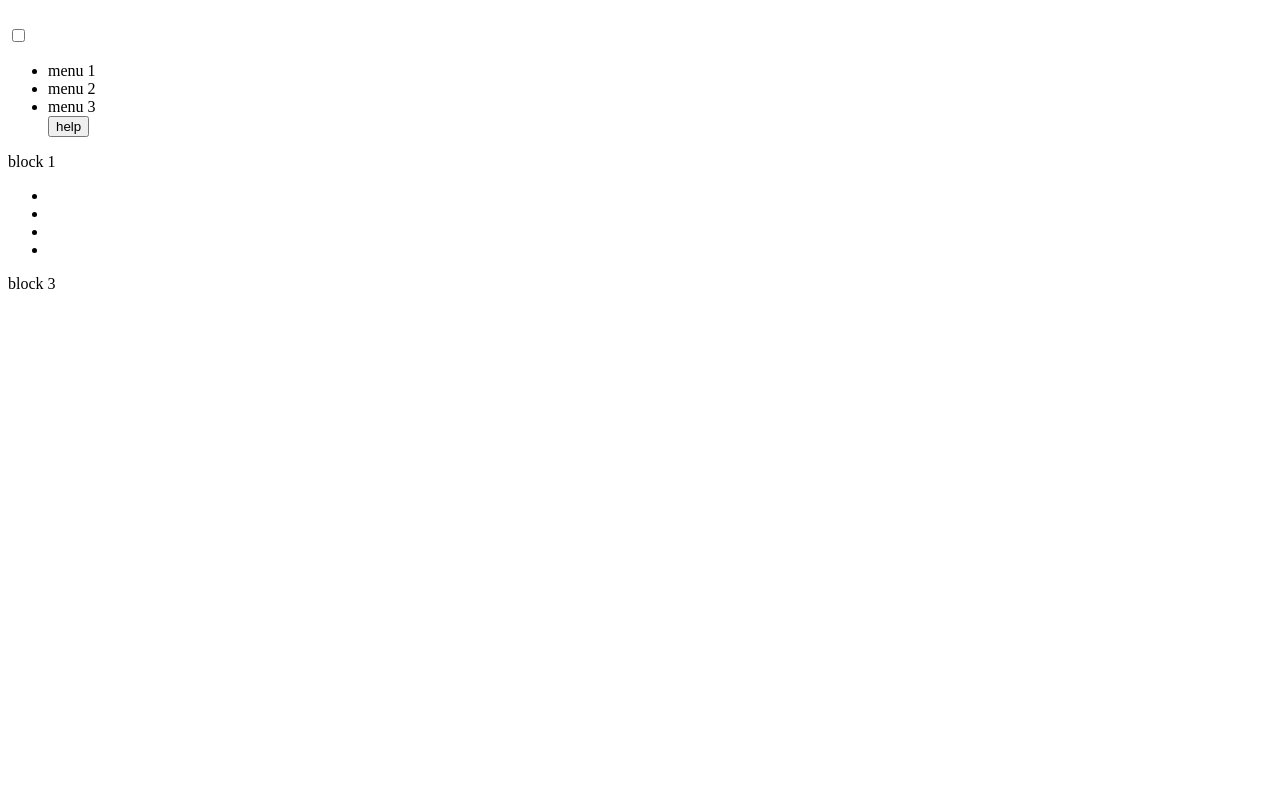
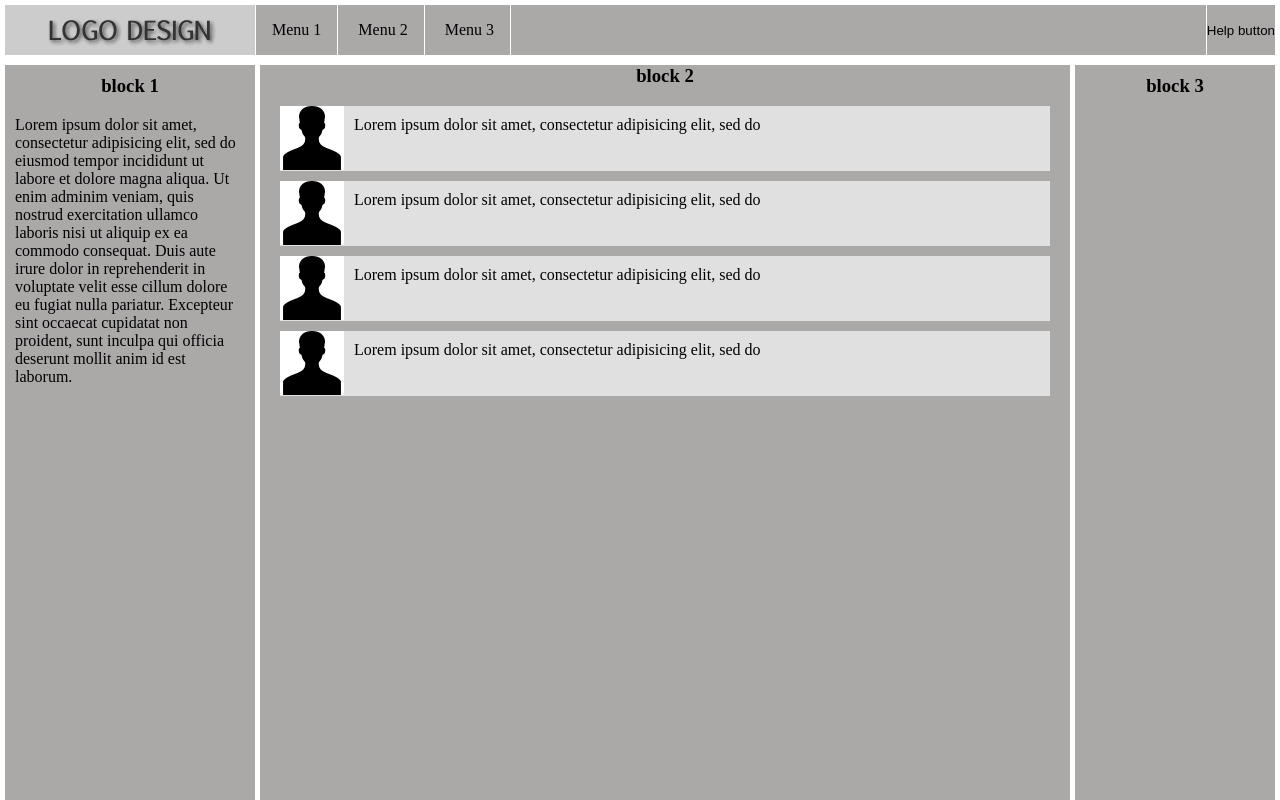
Before and after one commit to litichevskiy/maket, a plain HTML site: page index.html in a window 1280 px wide. Drawn offline with Linux system fonts and the light colour scheme.

Commit message:
доделал css для блоков

```diff
--- /dev/null
+++ b/css/block_one.css
@@ -0,0 +1,10 @@
+.blockOne{
+	background-color : #ABA8A8;
+	/*text-align: justify;*/
+	margin: 5px 0 0 5px;
+	box-sizing: border-box;
+	width : 250px;
+	padding: 10px;
+	float : left;
+	height : inherit;
+}
--- /dev/null
+++ b/css/block_three.css
@@ -0,0 +1,9 @@
+.blockThree{
+	background-color : #ABA8A8;
+	box-sizing : border-box;
+	margin: 5px 5px 0 5px;
+	width : 200px;
+	height : inherit;
+	float : right;
+	padding: 10px;
+}
--- /dev/null
+++ b/css/block_two.css
@@ -0,0 +1,20 @@
+.blockTwo{
+	background-color : #ABA8A8;
+	box-sizing : border-box;
+	margin : 10px 210px 0 260px;
+	height : inherit;
+}
+.list{
+	list-style-type : none;
+	padding : 0;
+}
+.itemList{
+	background-color : #E0E0E0;
+	height : 65px;
+	margin : 0 20px 10px 20px;
+
+	transition : 0.3s;
+}
+.itemList:hover{
+	cursor : pointer;
+}
--- /dev/null
+++ b/css/index.css
@@ -0,0 +1,34 @@
+body,html{
+	width: 100%;
+	height: 100%;
+	margin: 0;
+}
+.container{
+	width:100%;
+	height:100%;
+	overflow: hidden;
+}
+.content{
+	max-height: 100%;
+	overflow: auto;
+}
+.headerBlock{
+	text-align: center;
+	margin-top: 0;
+}
+.human_profile{
+	width: 64px;
+	height:64px;
+	float: left;
+}
+.active{
+	background-color: lightblue;
+	transition: 0.3s;
+}
+/*.notActive{
+	background-color: #ABA8A8;
+}*/
+.descriptionProfile{
+	display: inline-block;
+	padding: 10px;
+}
--- /dev/null
+++ b/css/navigation_panel.css
@@ -0,0 +1,60 @@
+.navigationPanel{
+	background-color : #ABA8A8;
+	box-sizing : border-box;
+	height : 50px;
+	margin : 5px;
+}
+.help,
+.elementMenu:hover{
+	cursor : pointer;
+}
+.help:active{
+	background-color : grey;
+}
+.menu{
+	display : inline-block;
+	height : inherit;
+	float : left;
+}
+.listElementMenu{
+	list-style-type : none;
+	display : inline-block;
+	height : inherit;
+	padding : 0;
+	margin : 0;
+}
+.elementMenu{
+	border-right : 1px solid white;
+	display : inline-table;
+	height : inherit;
+}
+.itemMenu{
+	vertical-align : middle;
+	padding : 0 1em 0 1em;
+	display : table-cell;
+}
+.logo{
+	border-right : 1px solid white;
+	display : inline-block;
+	height : inherit;
+	width : 250px;
+	float : left;
+}
+.help{
+	border-left : 1px solid white;
+	display : inline-block;
+	height : inherit;
+	float : right;
+}
+.help:focus{
+	border: none;
+}
+button.help{
+	background-color : transparent;
+	outline : none;
+	border : none;
+	padding : 0;
+}
+.displayMenu{
+	display : none;
+}
--- a/index.html
+++ b/index.html
@@ -3,18 +3,19 @@
 	<head>
 		<meta charset="utf-8">
 		<title>maket</title>
-		<link rel="stylesheet" type="text/css" href="index.css">
-		<link rel="stylesheet" type="text/css" href="navigation_panel.css">
-		<link rel="stylesheet" type="text/css" href="block_one.css">
-		<link rel="stylesheet" type="text/css" href="block_two.css">
-		<link rel="stylesheet" type="text/css" href="block_three.css">
+		<link rel="stylesheet" type="text/css" href="./css/navigation_panel.css">
+		<link rel="stylesheet" type="text/css" href="./css/block_one.css">
+		<link rel="stylesheet" type="text/css" href="./css/block_two.css">
+		<link rel="stylesheet" type="text/css" href="./css/block_three.css">
+		<link rel="stylesheet" type="text/css" href="./css/index.css">
 	</head>
 	<body>
 
 		<div class="container">
+
 			<nav class="navigationPanel">
 				<div class="logo">
-					<img src="">
+					<img src="./logo/logo.gif">
 				</div>
 				<div class="menu">
 					<label for="displayMenu" class="displayMenu">
@@ -23,40 +24,76 @@
 					<input type="checkbox" id="displayMenu" class="displayMenu" />
 					<ul class="listElementMenu">
 						<li class="elementMenu">
-							<span>menu 1</span>
+							<span class="itemMenu">Menu 1</span>
 						</li>
 						<li class="elementMenu">
-							<span>menu 2</span>
+							<span class="itemMenu">Menu 2</span>
 						</li>
 						<li class="elementMenu">
-							<span>menu 3</span>
+							<span class="itemMenu">Menu 3</span>
 						</li>
-						<div class="empty">
-						</div>
-						<div class="help">
-							<button>help</button>
-						</div>
 					</ul>
 				</div>
+				<div class="help">
+					<button class="help">Help button</button>
+				</div>
 			</nav>
+
 			<aside class="blockOne">
-				<div>block 1</div>
+				<header>
+					<h3 class="headerBlock">
+						block 1
+					</h3>
+				</header>
+				<p class="content">
+					Lorem ipsum dolor sit amet, consectetur adipisicing elit, sed do 	eiusmod tempor incididunt ut labore et dolore magna aliqua. Ut 	enim adminim veniam, quis nostrud exercitation ullamco laboris 	nisi ut aliquip ex ea commodo consequat. Duis aute irure dolor in reprehenderit in voluptate velit esse cillum dolore eu fugiat 	nulla pariatur. Excepteur sint occaecat cupidatat non proident, 	sunt inculpa qui officia deserunt mollit anim id est laborum.
+				</p>
 			</aside>
+
+			<aside class="blockThree">
+				<header>
+					<h3 class="headerBlock">
+						block 3
+					</h3>
+				</header>
+			</aside>
+
 			<main class="blockTwo">
-				<div>
-					<ul>
-						<li></li>
-						<li></li>
-						<li></li>
-						<li></li>
-					</ul>
-				</div>
+				<header>
+					<h3 class="headerBlock">
+						block 2
+					</h3>
+				</header>
+				<ul class="list">
+					<li class="itemList">
+						<img class="human_profile" src="./images/human_profile.png">
+						<div class="descriptionProfile">
+							Lorem ipsum dolor sit amet, consectetur adipisicing elit, sed do
+						</div>
+					</li>
+					<li class="itemList">
+						<img class="human_profile" src="./images/human_profile.png">
+						<div class="descriptionProfile">
+							Lorem ipsum dolor sit amet, consectetur adipisicing elit, sed do
+						</div>
+					</li>
+					<li class="itemList">
+						<img class="human_profile" src="./images/human_profile.png">
+						<div class="descriptionProfile">
+							Lorem ipsum dolor sit amet, consectetur adipisicing elit, sed do
+						</div>
+					</li>
+					<li class="itemList">
+						<img class="human_profile" src="./images/human_profile.png">
+						<div class="descriptionProfile">
+							Lorem ipsum dolor sit amet, consectetur adipisicing elit, sed do
+						</div>
+					</li>
+				</ul>
 			</main>
-			<aside  class="blockThree">
-				<div>block 3</div>
-			</aside>
+
 		</div>
 
-		<script type="text/javascript" src="index.js"></script>
+		<script type="text/javascript" src="./javascript/index.js"></script>
 	</body>
 </html>
--- /dev/null
+++ b/javascript/index.js
@@ -0,0 +1,21 @@
+(function(){
+
+	const
+		CLASS_NAME = 'itemList';
+
+	var humanList = document.querySelector('.list');
+
+
+		humanList = document.addEventListener('click', changeClass );
+
+		function changeClass ( event ) {
+			var target = event.target;
+
+			if ( target.classList.contains( CLASS_NAME ) ) {
+
+				target.classList.toggle('active');
+			}
+		};
+
+
+})()
```
Also changed, not shown: block_one.css (deleted), block_three.css (deleted), block_two.css (deleted), images/humanProfile.png (added), images/human_profile.png (added), index.css (deleted), index.js (deleted), logo/logo.gif (added), navigation_panel.css (deleted).
